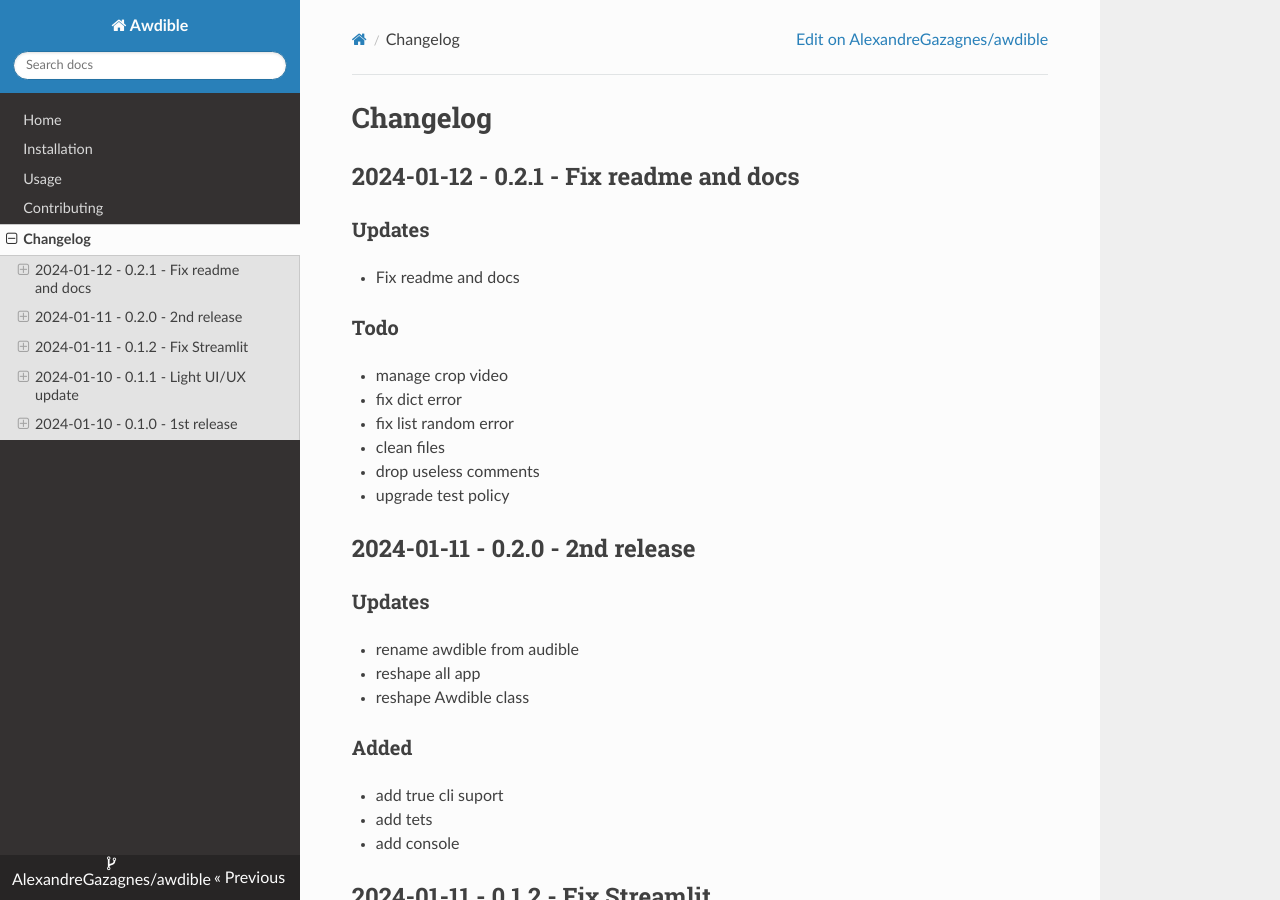
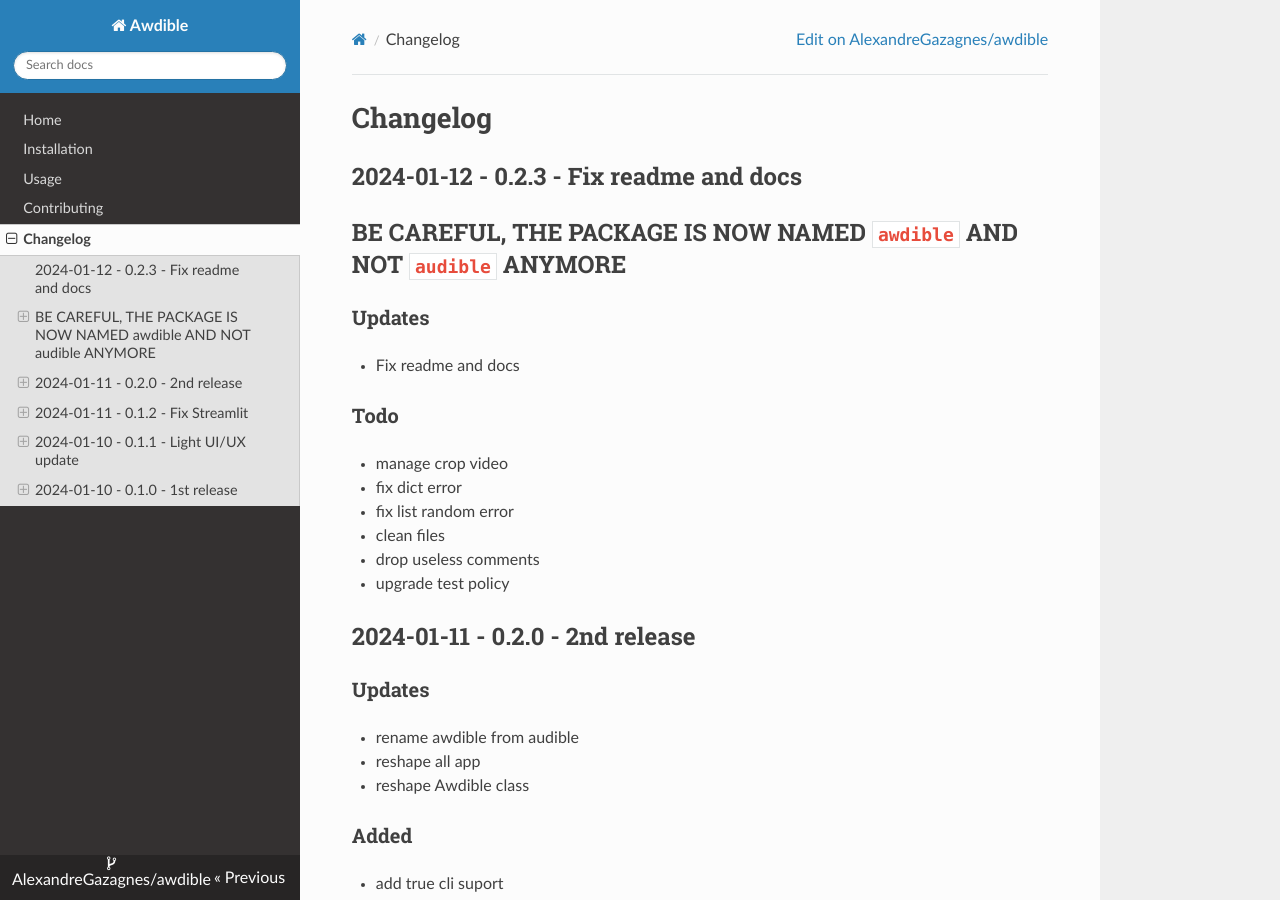
Before and after one commit to AlexandreGazagnes/awdible, an MkDocs documentation site: the page built from docs/docs/CHANGELOG.md, in a window 1280 px wide and 900 px high. Built offline with MkDocs 1.6.1, drawn with Linux system fonts in a browser that asks for light colours; nearby versions of some CDN libraries.

Commit message:
another doc fix

```diff
--- a/awdible/__init__.py
+++ b/awdible/__init__.py
@@ -1,7 +1,7 @@
 """
 """
 
-__VERSION__ = "0.2.2"
+__VERSION__ = "0.2.3"
 
 from .core import Awdible
 
--- a/docs/docs/CHANGELOG.md
+++ b/docs/docs/CHANGELOG.md
@@ -1,6 +1,9 @@
 # Changelog
 
-## 2024-01-12 - 0.2.1 - Fix readme and docs
+## 2024-01-12 - 0.2.3 - Fix readme and docs
+
+## BE CAREFUL, THE PACKAGE IS NOW NAMED `awdible` AND NOT `audible` ANYMORE
+
 
 ### Updates
 - Fix readme and docs
--- a/pyproject.toml
+++ b/pyproject.toml
@@ -1,6 +1,6 @@
 [tool.poetry]
 name = "awdible"
-version = "0.2.2"
+version = "0.2.3"
 description = "Just a free version of Audible"
 license = "GPL-3.0"
 authors = ["AlexandreGazagnes <alex@gazagnes.net>",]
```
